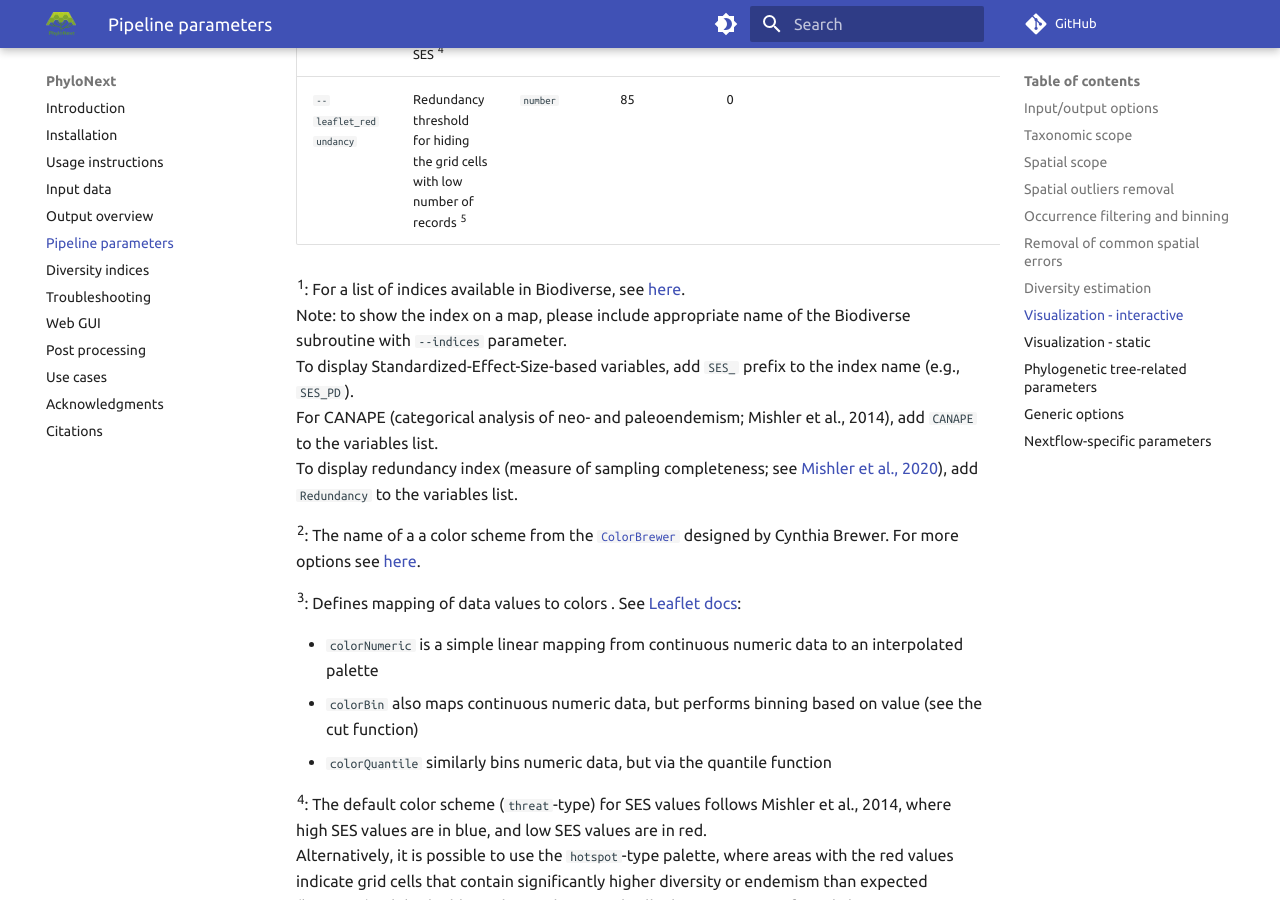
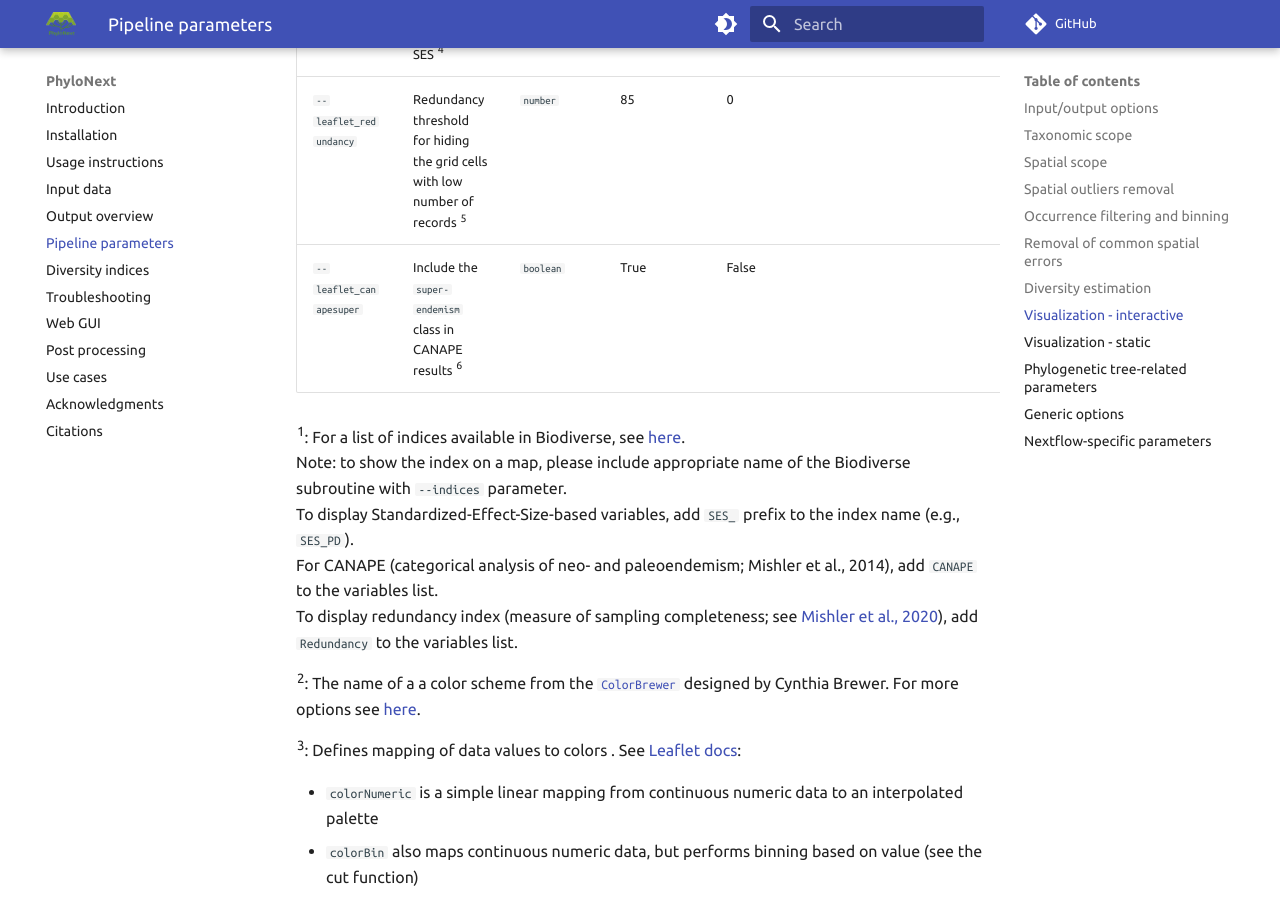
Before and after one commit to vmikk/phylonext_manual, an MkDocs documentation site: the page built from docs/parameters.md, in a window 1280 px wide and 900 px high, scrolled down 13459 px. Built offline with MkDocs 1.6.1 and Material for MkDocs 9.7.7, drawn with Linux system fonts in a browser that asks for light colours; comment, search, counter and statistics services are not loaded.

Commit message:
describe `--leaflet_canapesuper` parameter

```diff
--- a/docs/parameters.md
+++ b/docs/parameters.md
@@ -339,6 +339,7 @@ Interactive visualization depends on [Leaflet library](https://leafletjs.com/).
 | `--leaflet_bins`       | Number of color bins for continuous variables                                 | `integer` | 5           | 5                                                                                    |
 | `--leaflet_sescolor`   | Color scheme for standardized effect sizes, SES ^4^                           | `string`  | "hotspots"  | "threat"                                                                             |
 | `--leaflet_redundancy` | Redundancy threshold for hiding the grid cells with low number of records ^5^ | `number`  | 85          | 0                                                                                    |
+| `--leaflet_canapesuper`| Include the `super-endemism` class in CANAPE results ^6^                      | `boolean` | True        | False                                                                                |
 
 ^1^:
     For a list of indices available in Biodiverse, see [here](https://github.com/shawnlaffan/biodiverse/wiki/IndicesDevVersion).
```
